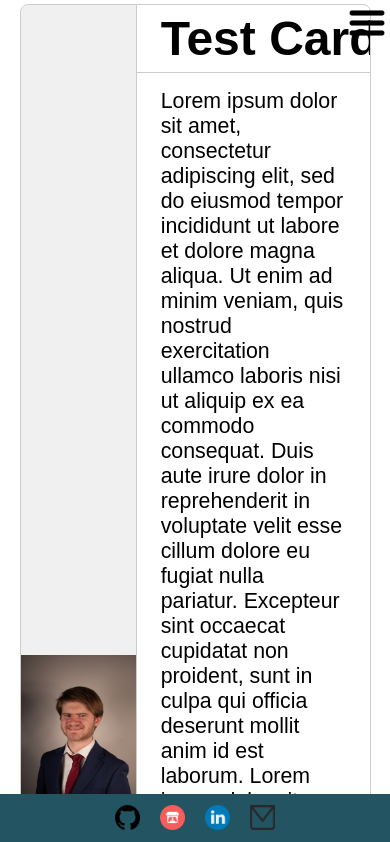
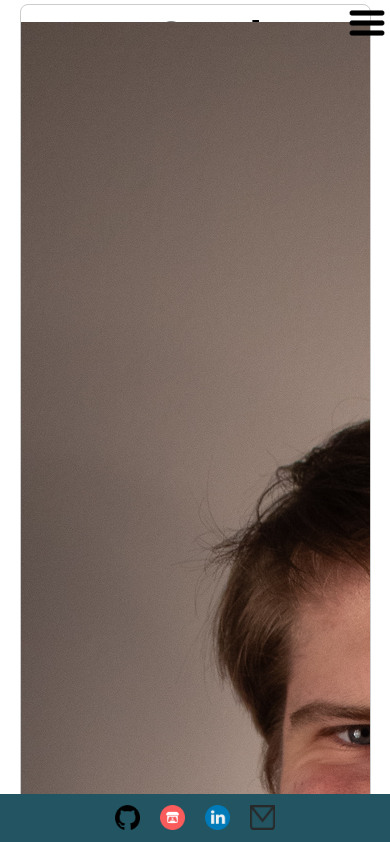
Before and after one commit to hdorer/hdorer.github.io, a React (Vite) app: page /test-page in a window 390 px wide. Shown: the top 842 px of the page. Built offline with nearby package versions, Linux system fonts and the light colour scheme.

Commit message:
Added mobile layout to card component

```diff
--- a/src/components/Card.tsx
+++ b/src/components/Card.tsx
@@ -11,9 +11,13 @@ function Card({ title, thumbnail, children }: Props) {
     const thumbnailDiv = useRef<HTMLDivElement>(null);
 
     const [thumbnailDivDimensions, recordThumbnailDivDimensions] = useState({ width: 0, height: 0 });
+    const [screenWidth, recordScreenWidth] = useState(0);
 
-    useEffect(() => {
-        const updateDimensions = () => {
+    const updateSizes = () => {
+        console.log("updateSizes");
+
+        recordScreenWidth(window.innerWidth);
+
         if(!thumbnailDiv.current) {
             console.error("thumbnailDiv.current was null in Card.imageLoaded()!");
             return;
@@ -25,19 +29,10 @@ function Card({ title, thumbnail, children }: Props) {
         });
     };
 
-        updateDimensions();
-
-        window.addEventListener('resize', updateDimensions);
-
-        return () => {
-            window.removeEventListener('resize', updateDimensions);
-        };
-    }, []);
-
-    return (
+    const desktopLayout = (
         <div className="card">
             <div ref={thumbnailDiv} className="card-thumbnail">
-                <img src={thumbnail} style={{ maxWidth: `${thumbnailDivDimensions.width}px`, maxHeight: `${thumbnailDivDimensions.height}px` }} />
+                <img src={thumbnail} style={{ maxWidth: `${thumbnailDivDimensions.width}px`, maxHeight: `${thumbnailDivDimensions.height}px` }} onLoad={updateSizes} />
             </div>
             <div className="card-body">
                 <div className="card-title">
@@ -49,6 +44,32 @@ function Card({ title, thumbnail, children }: Props) {
             </div>
         </div>
     );
+
+    const mobileLayout = (
+        <div className="card">
+            <div className="card-title">
+                {title}
+            </div>
+            <div ref={thumbnailDiv} className="card-thumbnail">
+                <img src={thumbnail} onLoad={updateSizes} />
+            </div>
+            <div className="card-text">
+                {children}
+            </div>
+        </div>
+    );
+
+    useEffect(() => {
+        updateSizes();
+
+        window.addEventListener('resize', updateSizes);
+
+        return () => {
+            window.removeEventListener('resize', updateSizes);
+        };
+    }, []);
+
+    return screenWidth >= 768 ? desktopLayout : mobileLayout;
 }
 
 export default Card;
```
Lines whose indentation alone changed are shown as unchanged.
